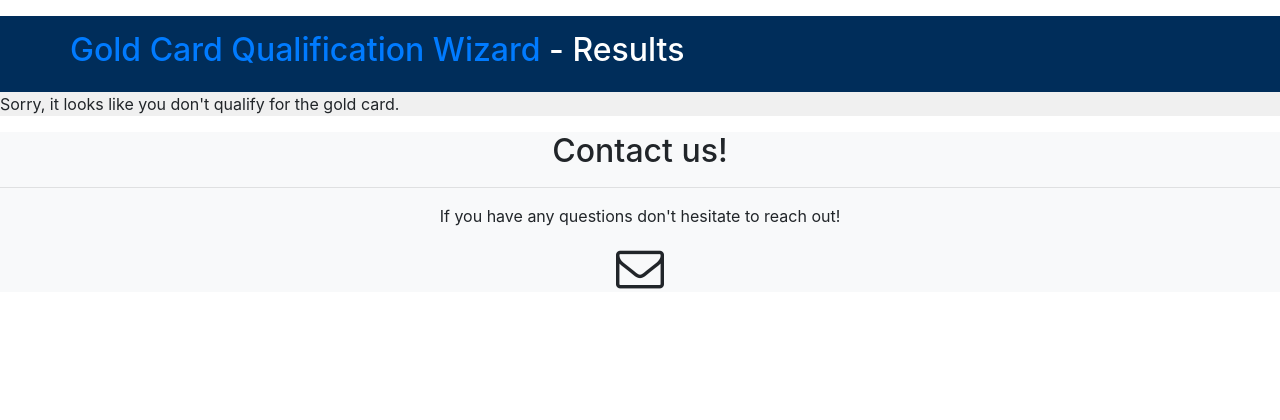
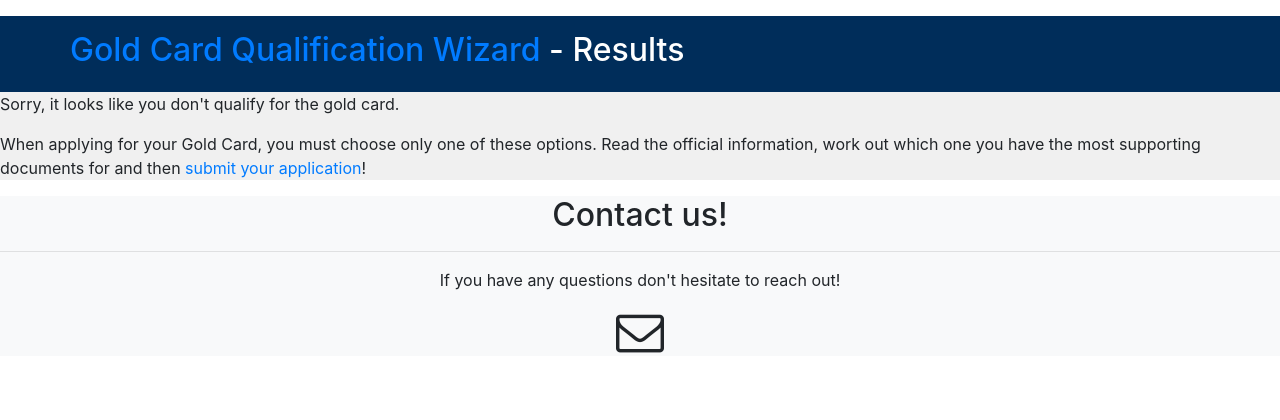
Before and after one commit to taiwangoldcard/twvisafinder, a Django app: template twvisafinder/templates/goldcardqualificationresults.html in a window 1280 px wide. Shown: the part 65-485 px from the top of the page. Run offline with Django 3.2, Linux system fonts and the light colour scheme; the template is opened without the code that fills it, so the values that code supplies are empty; some libraries are stand-ins or nearby versions.

Commit message:
Link back to taiwangoldcard.com for application instructions
also add a note about the need to select only one.

```diff
--- a/twvisafinder/templates/goldcardqualificationresults.html
+++ b/twvisafinder/templates/goldcardqualificationresults.html
@@ -38,6 +38,10 @@
 	<p class="visacomments">because you answered Yes to "{{qualification.goldcardquestion_set.all.0}}"</p>
 	</div></div>
 	{% endfor %}
+
+	<p>When applying for your Gold Card, you must choose only one of these options. Read the official information,
+         work out which one you have the most supporting documents for and then
+         <a href="https://taiwangoldcard.com/application-faq/application/#how-to-apply">submit your application</a>!</p>
      </section>
 
 
```
